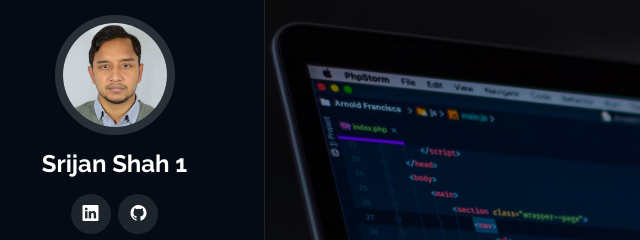
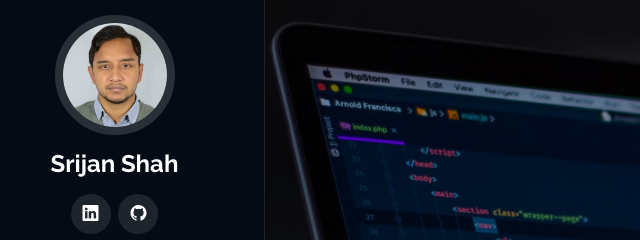
Before and after one commit to srijanshah09/portfolio-website, a plain HTML site: page index.html in a window 1280 px wide. Shown: the top 240 px of the page, 35-675 px from the left. Drawn offline with Linux system fonts and the light colour scheme.

Commit message:
bugfix in yaml

```diff
--- a/index.html
+++ b/index.html
@@ -48,7 +48,7 @@
     <a href="index.html" class="logo d-flex align-items-center justify-content-center">
       <!-- Uncomment the line below if you also wish to use an image logo -->
       <!-- <img src="assets/img/logo.png" alt=""> -->
-      <h1 class="sitename">Srijan Shah 1</h1>
+      <h1 class="sitename">Srijan Shah</h1>
     </a>
 
     <div class="social-links text-center">
```
Also changed, not shown: 1 other file.
